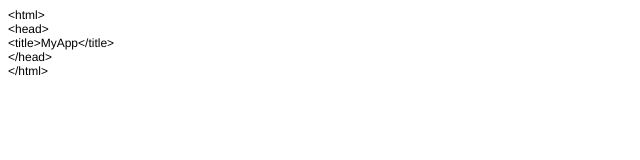
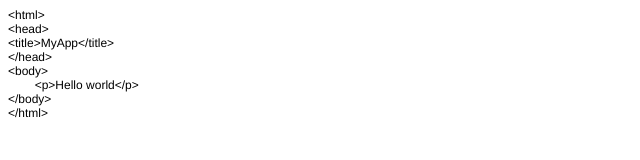
Before and after one commit to baracsami/myrepo, a plain HTML site: page index.html in a window 1280 px wide. Shown: the whole page, without its empty margins (0-640 px from the left). Drawn offline with Linux system fonts and the light colour scheme.

Commit message:
added paragraph

```diff
--- a/index.html
+++ b/index.html
@@ -8,6 +8,7 @@
   <meta name="CocoaVersion" content="1671.5">
   <style type="text/css">
     p.p1 {margin: 0.0px 0.0px 0.0px 0.0px; font: 12.0px Helvetica}
+    span.Apple-tab-span {white-space:pre}
   </style>
 </head>
 <body>
@@ -15,6 +16,9 @@
 <p class="p1">&lt;head&gt;</p>
 <p class="p1">&lt;title&gt;MyApp&lt;/title&gt;</p>
 <p class="p1">&lt;/head&gt;</p>
+<p class="p1">&lt;body&gt;</p>
+<p class="p1"><span class="Apple-tab-span">	</span>&lt;p&gt;Hello world&lt;/p&gt;</p>
+<p class="p1">&lt;/body&gt;</p>
 <p class="p1">&lt;/html&gt;</p>
 </body>
 </html>
```
